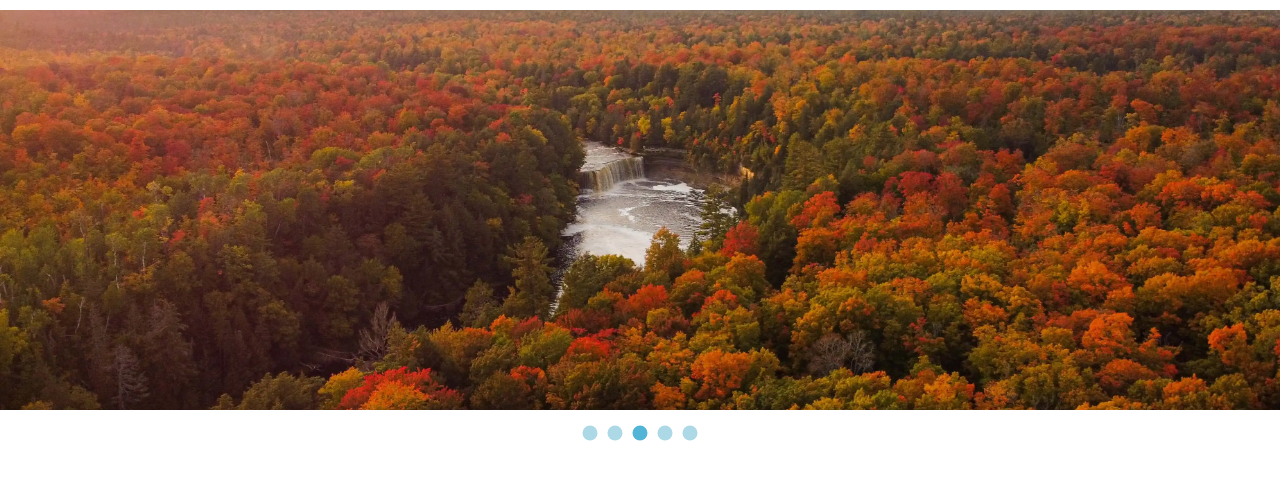
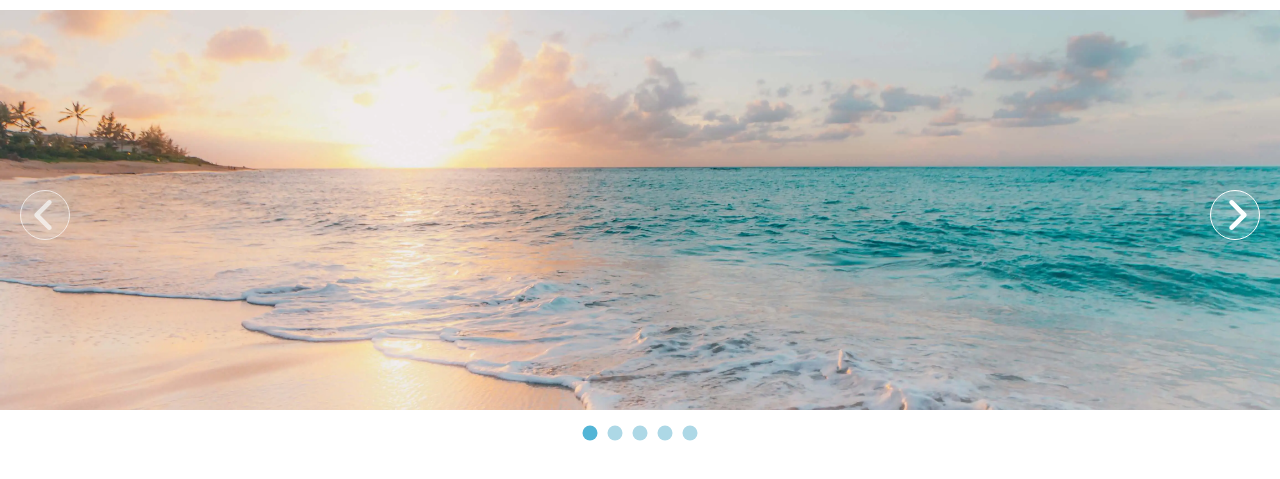
Before and after one commit to JSvadim/slider, a website: page app/index.html in a window 1280 px wide. Shown: the part 55-534 px from the top of the page. Drawn offline with Linux system fonts and the light colour scheme.

Commit message:
feature 'arrows' added

```diff
--- a/app/index.js
+++ b/app/index.js
@@ -1,9 +1,17 @@
 const lineNodeClassName = 'gallery-line';
 const slideClassName = 'gallery-slide';
 const galleryClassName = 'gallery';
+
 const dotsContainerName = 'gallery-dots';
 const dotName = 'gallery-dot';
 const activeDotName = 'gallery-dot-active';
+
+const arrowsContainerName = 'gallery-arrows';
+const arrowName = 'gallery-arrow';
+const prevArrowName = 'gallery-arrow-prev';
+const nextArrowName = 'gallery-arrow-next';
+const disabledArrowName = 'gallery-arrow-disabled';
+
 
 class Gallery {
 
@@ -11,7 +19,8 @@ class Gallery {
         this.settings = {
             spaceBetweenSlides: options.spaceBetweenSlides || 0,
             initialSlide: options.initialSlide || 0,
-            dots: options.dots || false
+            dots: options.dots || false,
+            arrows: options.arrows || false
         }
         this.containerNode = document.querySelector(containerNode);
         this.currentSlide = this.settings.initialSlide;
@@ -25,10 +34,14 @@ class Gallery {
         this.changeSlide = this.changeSlide.bind(this);
         this.addDots = this.addDots.bind(this);
         this.moveAfterDotClicked = this.moveAfterDotClicked.bind(this);
+        this.addArrows = this.addArrows.bind(this);
         this.handleHtml();
         this.setSize();
         if(this.settings.dots) {
             this.addDots();
+        }
+        if(this.settings.arrows) {
+            this.addArrows();
         }
         this.setEvents();
     }
@@ -64,9 +77,11 @@ class Gallery {
     setEvents() {
         window.addEventListener('resize', debounce(this.setSize, 400));
         this.lineNode.addEventListener('pointerdown', e => this.startDrag());
-        if(this.dotsContainer) {
-            this.dotsContainer.addEventListener('click', e => {
-                if(e.target.classList.contains(dotName)) this.moveAfterDotClicked(e.target)
+        if(this.dotsContainer || this.arrowsContainer) {
+            this.containerNode.addEventListener('click', e => {
+                if(e.target.classList.contains(dotName)) this.moveAfterDotClicked(e.target);
+                if(e.target.classList.contains(prevArrowName)) this.changeSlide('previous');
+                if(e.target.classList.contains(nextArrowName)) this.changeSlide('next');
             })
         }
     }
@@ -145,6 +160,7 @@ class Gallery {
             return setTimeout(() => {
                 this.lineNode.style.removeProperty('transition');
                 this.containerNode.style.removeProperty('pointer-events');
+                this.handleArrowsState();
             }, 500);
         }
         this.currentSlide -= 1;
@@ -160,17 +176,11 @@ class Gallery {
         setTimeout(() => {
             this.lineNode.style.removeProperty('transition');
             this.containerNode.style.removeProperty('pointer-events');
+            this.handleArrowsState();
         }, 500);
     }
 
     addDots() {
-        // add dots container
-        // add dots into dots container
-        // listen dots container
-        // move line node
-        // if line node is moving through two or more slides, transition time should be longer
-        // change active dot
-        // if line node position is changing while dragging change active dot either
         this.dotsContainer = document.createElement('div');
         this.dotsContainer.className = dotsContainerName;
         this.dotsNodes = [];
@@ -184,6 +194,41 @@ class Gallery {
             this.dotsContainer.append(dot);
         }
         this.containerNode.append(this.dotsContainer);
+    }
+
+    addArrows() {
+        this.arrowsContainer = document.createElement('div');
+        this.arrowsContainer.className = arrowsContainerName;
+        this.containerNode.append(this.arrowsContainer);
+        const createArrow = (classToAdd) => {
+           this[classToAdd] = document.createElement('div');
+           this[classToAdd].className = arrowName;
+           this[classToAdd].classList.add(classToAdd);
+           this.arrowsContainer.append(this[classToAdd]);
+        }
+        createArrow(prevArrowName);
+        createArrow(nextArrowName);
+        this.handleArrowsState();
+    }
+
+    handleArrowsState() {
+        console.log(`currentSlide ${this.currentSlide}`);
+        console.log(`Size ${this.size}`);
+        const isLastSlide = this.currentSlide === (this.size - 1);
+        const isFirstSlide = this.currentSlide === 0;
+        if(!isLastSlide && !isFirstSlide) {
+            console.log('arrows are active')
+            this[nextArrowName].classList.remove(disabledArrowName);
+            this[prevArrowName].classList.remove(disabledArrowName);
+        }
+        if(isLastSlide) {
+            console.log('next arrow disabled');
+            return this[nextArrowName].classList.add(disabledArrowName);
+        }
+        if(isFirstSlide) {
+            this[prevArrowName].classList.add(disabledArrowName)
+            console.log('prev arrow disabled');
+        }
     }
 
     moveAfterDotClicked(clickedDot) {
@@ -215,6 +260,7 @@ class Gallery {
         setTimeout(() => {
             this.lineNode.style.removeProperty('transition');
             this.containerNode.style.removeProperty('pointer-events');
+            this.handleArrowsState();
         }, (transitionTime * 1000));
     }
 
@@ -223,8 +269,9 @@ class Gallery {
 const firstSlider = new Gallery('#landscape-slider',
     {
         spaceBetweenSlides: 50,
-        initialSlide: 2,
+        initialSlide: 0,
         dots: true,
+        arrows: true
     }
  );
 
--- a/styles/main.scss
+++ b/styles/main.scss
@@ -20,6 +20,14 @@ h1 {
 .gallery-line {
     &.dragging {
         cursor: grab;
+    }
+}
+
+.gallery-arrow {
+    transition: opacity 0.5s;
+    &.gallery-arrow-disabled {
+        pointer-events: none;
+        opacity: 0.7;
     }
 }
 
@@ -88,6 +96,62 @@ h1 {
             background-color: rgb(83, 181, 214);
         }
     }
+    & .gallery-arrow {
+        width: 50px;
+        height: 50px;
+        position: absolute;
+        top: calc(50% - 40px);
+        cursor: pointer;
+        &::before {
+            content: '';
+            display: block;
+            position: absolute;
+            top: 50%;
+            width: 60%;
+            height: 60%;
+            pointer-events: none;
+            transition: transform 0.5s;
+            background: url('../app/img/slider-arrow.svg');
+        }
+        &::after {
+            content: '';
+            display: block;
+            position: absolute;
+            top: 0;
+            left: 0;
+            width: 100%;
+            height: 100%;
+            border-radius: 50%;
+            pointer-events: none;
+            border: 1px solid white;
+            background-color: rgba(240, 255, 255, 0.2);
+            transition: background-color 0.5s, transform 0.8s;
+        }
+        &:hover::after {
+            transform: scale(0);
+            background-color: rgba(240, 255, 255, 0);
+        }
+    }
+    & .gallery-arrow-prev {
+        left: 20px;
+        &::before {
+            left: 45%;
+            transform: translate(-50%, -50%) rotateZ(180deg);
+        }
+        &:hover::before {
+            transform: translate(-50%, -50%) rotateZ(180deg) scale(1.2);
+        }
+    }
+    & .gallery-arrow-next {
+        right: 20px;
+        &::before {
+            left: 55%;
+            transform: translate(-50%, -50%);
+        }
+        &:hover::before {
+            transform: translate(-50%, -50%) scale(1.2);
+        }
+    }
 }
 
 
```
Also changed, not shown: app/img/slider-arrow.svg (added), app/style.css.
